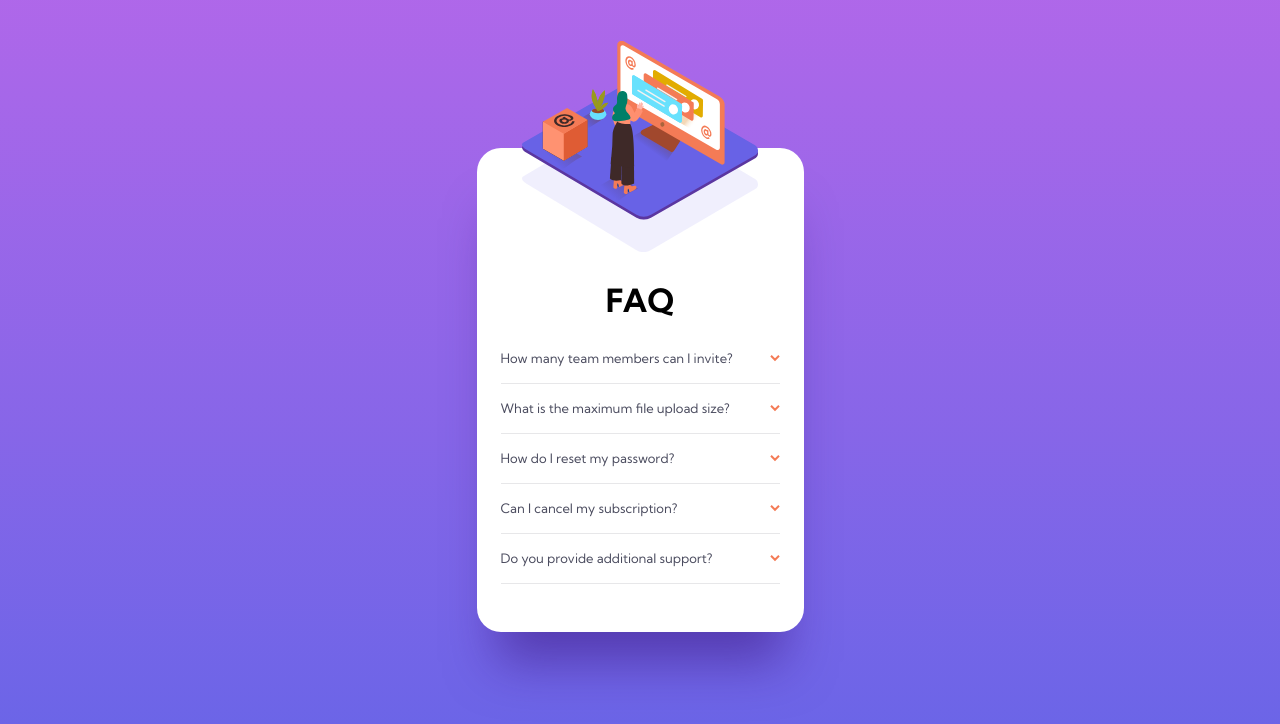
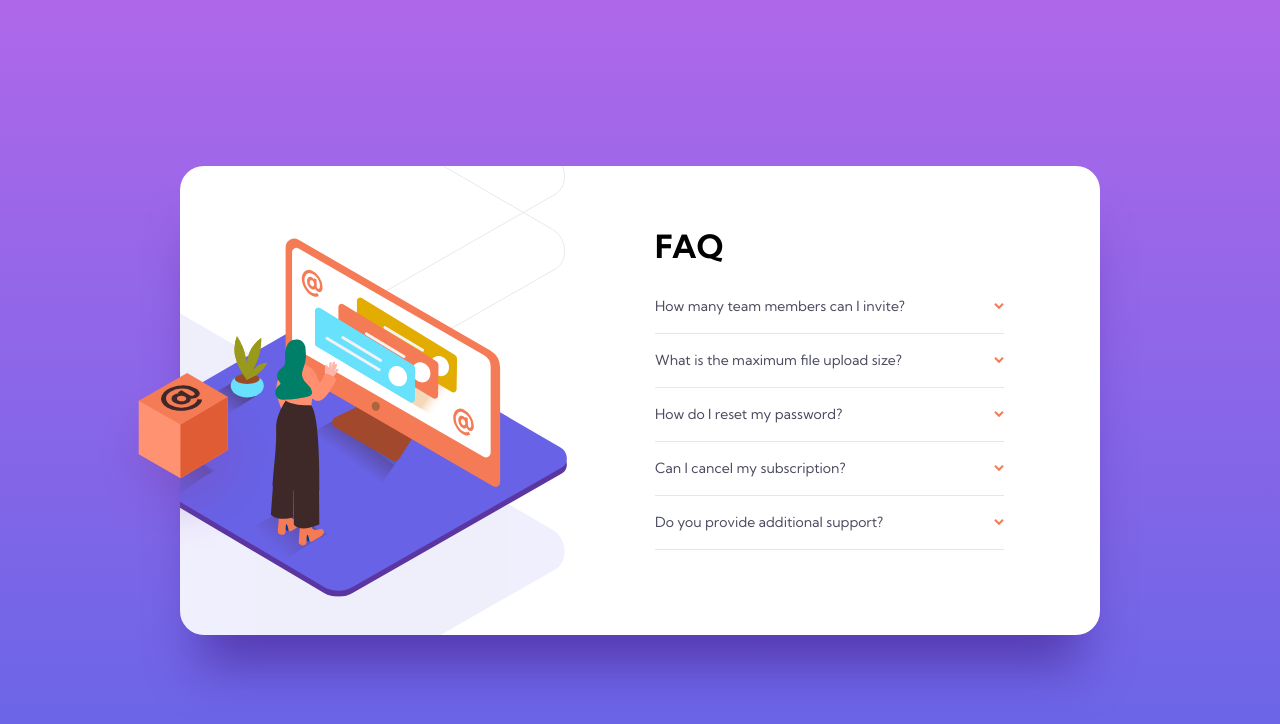
Before and after one commit to 3lectrologos/FM-faq-accordion-card, a Next.js app: page / in a window 1280 px wide. Shown: the top 724 px of the page. Built offline with nearby package versions, Linux system fonts and the light colour scheme.

Commit message:
Add desktop version

```diff
--- a/app/page.tsx
+++ b/app/page.tsx
@@ -20,13 +20,16 @@ const contentArray = [
 
 function Accordion({ title, content, className='' }: { key: number, title: string, content: string, className?: string }) {
   const [active, setActive] = useState(false)
+  const [hover, setHover] = useState(false)
   return (
     <div
-      className={`flex flex-col border-b border-divider py-[18px] cursor-pointer`}
+      className={`flex flex-col border-b border-divider py-[18px] cursor-pointer lg:py-[19.5px] ${className}`}
       onClick={() => setActive(!active)}
+      onMouseEnter={() => setHover(true)}
+      onMouseLeave={() => setHover(false)}
     >
       <div className={`flex flex-row justify-between`}>
-        <span className={`text-[13px] leading-[13px] ${active ? 'text-primaryblue font-bold' : 'text-textverydark'}`}>
+        <span className={`text-[13px] leading-[13px] ${active ? 'text-primaryblue font-bold' : 'text-textverydark'} lg:text-[14px] lg:leading-[14px] ${hover ? 'lg:transition lg:text-primaryred' : ''}`}>
           {title}
         </span>
         <div className={`flex flex-col justify-center items-center`}>
@@ -48,18 +51,25 @@ function Accordion({ title, content, className='' }: { key: number, title: strin
 
 export default function Home() {
   return (
-    <div className={`flex flex-col min-h-screen bg-gradient-to-b from-bgviolet to-bgblue`}>
-      <div className={`flex justify-center items-center pt-[148px] pb-[86px]`}>
-        <div className={`relative w-[327px] flex flex-col bg-white rounded-3xl px-6 pb-12 pt-[136px] shadow-[0_50px_50px_-20px_rgba(53,18,122,0.5)]`}>
-          <img className={`absolute top-0 left-[50%] transform -translate-x-1/2 translate-y-[2%]`}
-               src='/images/bg-pattern-mobile.svg' width={236} alt='Background pattern'/>
-          <img className={`absolute top-0 left-[50%] transform -translate-x-1/2 -translate-y-[60%]`}
-            src='/images/illustration-woman-online-mobile.svg' width={236} alt='Background illustration' />
-          <h1 className={`text-[32px] leading-[32px] font-bold mb-[18px] text-center`}>
+    <div className={`flex flex-col min-h-screen bg-gradient-to-b from-bgviolet to-bgblue lg:justify-center`}>
+      <div className={`relative flex justify-center items-center pt-[148px] pb-[86px] lg:py-0`}>
+        <img className={`hidden absolute top-0 left-[50%] transform -translate-x-[290.5%] translate-y-[112%] lg:block lg:w-[190px] z-50`}
+          src='/images/illustration-box-desktop.svg' alt='Box illustration' />
+        <div className={`relative w-[327px] flex flex-col bg-white rounded-3xl px-6 pb-12 pt-[136px] shadow-[0_50px_50px_-20px_rgba(53,18,122,0.5)] lg:w-[920px] lg:pt-16 lg:pl-[475px] lg:pr-24 lg:pb-[85px] lg:overflow-hidden`}>
+          <picture className={`w-[236px] absolute top-0 left-[50%] transform -translate-x-1/2 translate-y-[2%] lg:w-[964px] lg:top-0 lg:-left-0 lg:-translate-x-[60%] lg:-translate-y-[30.5%]`}>
+            <source srcSet='/images/bg-pattern-desktop.svg' media='(min-width: 1024px)' />
+            <img src='/images/bg-pattern-mobile.svg' alt='Background pattern' />
+          </picture>
+          <picture className={`w-[236px] absolute top-0 left-[50%] transform -translate-x-1/2 -translate-y-[60%] lg:w-[472px] lg:top-0 lg:left-0 lg:-translate-x-[18%] lg:translate-y-[20%]`}>
+            <source srcSet='/images/illustration-woman-online-desktop.svg' media='(min-width: 1024px)' />
+            <img src='/images/illustration-woman-online-mobile.svg' alt='Background illustration' />
+          </picture>
+          <h1 className={`text-[32px] leading-[32px] font-bold mb-[18px] text-center lg:text-left`}>
             FAQ
           </h1>
           {titleArray.map((title, index) => {
-            return <Accordion key={index} title={title} content={contentArray[index]} />
+            return <Accordion className={`z-50`}
+              key={index} title={title} content={contentArray[index]} />
           })}
         </div>
       </div>
```
